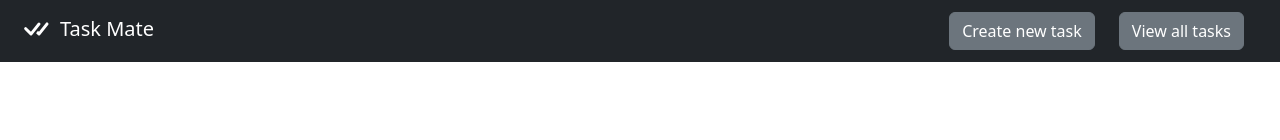
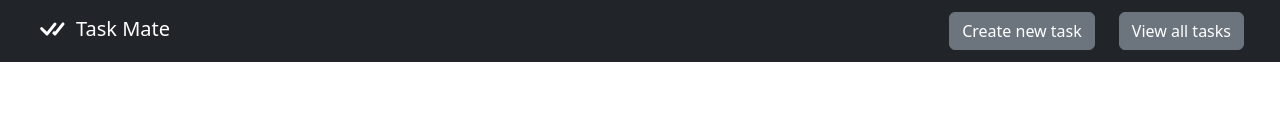
Before and after one commit to rstoyanovv/intro-to-react, a React (Create React App) app in the folder todo-frontend/: page / in a window 1280 px wide. Shown: the top 140 px of the page. Built offline with nearby package versions, Linux system fonts and the light colour scheme.

Commit message:
New favicon

```diff
--- a/todo-frontend/public/index.html
+++ b/todo-frontend/public/index.html
@@ -2,7 +2,8 @@
 <html lang="en" class="html">
   <head>
     <meta charset="utf-8" />
-    <link rel="icon" href="%PUBLIC_URL%/favicon.ico" />
+    <link rel="icon" type="image/svg+xml" href="%PUBLIC_URL%/favicon.ico">
+    <link rel="icon" type="image/png" href="./favicon.png">
     <meta name="viewport" content="width=device-width, initial-scale=1" />
     <meta name="theme-color" content="#000000" />
     <meta
@@ -11,7 +12,7 @@
     />
     <link rel="apple-touch-icon" href="%PUBLIC_URL%/logo192.png" />
     <link rel="manifest" href="%PUBLIC_URL%/manifest.json" />
-    <title>To-Do Application</title>
+    <title>Task Mate</title>
   </head>
   <body>
     <noscript>You need to enable JavaScript to run this app.</noscript>
--- a/todo-frontend/src/components/Navbar.js
+++ b/todo-frontend/src/components/Navbar.js
@@ -2,7 +2,7 @@ export default function Navbar() {
     return (
         <nav className="navbar navbar-expand-lg navbar-dark bg-dark">
             <div className="container-fluid ">
-                <a className="navbar-brand ms-2" href="/">
+                <a className="navbar-brand ms-4" href="/">
                     <svg xmlns="http://www.w3.org/2000/svg" width="32" height="32" fill="currentColor" className="bi bi-check-all me-2"
                         viewBox="0 0 16 16" style={{marginBottom: '0.2rem'}}><path d="M8.97 4.97a.75.75 0 0 1 1.07 1.05l-3.99 4.99a.75.75 0 0 1-1.08.02L2.324 8.384a.75.75 0 1 1 1.06-1.06l2.094 2.093L8.95 4.992a.252.252 0 0 1 .02-.022zm-.92 5.14.92.92a.75.75 0 0 0 1.079-.02l3.992-4.99a.75.75 0 1 0-1.091-1.028L9.477 9.417l-.485-.486-.943 1.179z" />
                     </svg>Task Mate</a>
```
Also changed, not shown: todo-frontend/public/favicon.svg (added), 1 other file (tests, documents, lock files or other folders).
